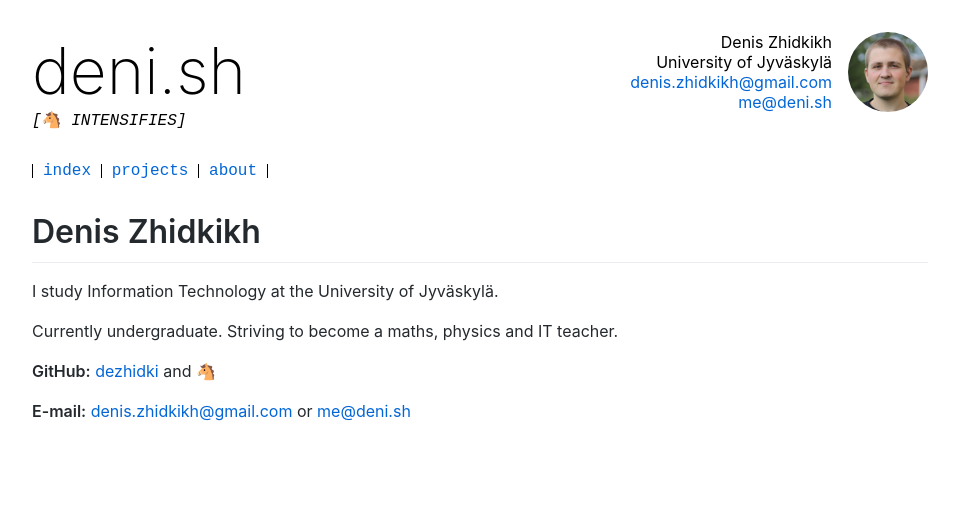
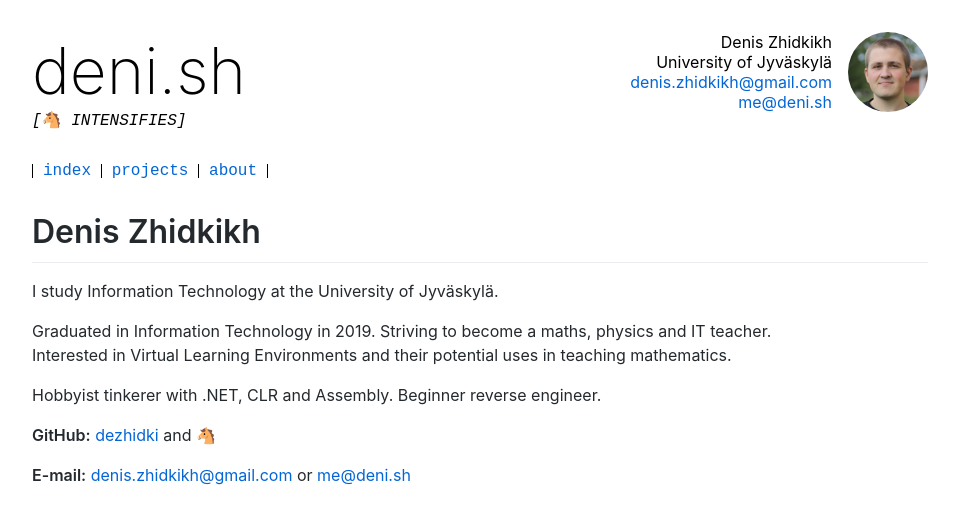
Before and after one commit to dezhidki/dezhidki.github.io, a Jekyll site: the page built from pages/about.md, in a window 1280 px wide. Shown: the top 524 px of the page, without its empty margins (160-1119 px from the left). Built offline with Jekyll 4.4.1, drawn with Linux system fonts in a browser that asks for light colours; some web fonts are replaced.

Commit message:
Update to current status

```diff
--- a/js/titles.js
+++ b/js/titles.js
@@ -2,7 +2,7 @@ const TITLES = [
     "command not found",
         "<i>[HORSING INTENSIFIES]</i>",
         "h as in highfalutin",
-        "curl me daddy!",
+        "a.k.a. big boi",
         "h as in <a href='https://github.com/denikson'>🐴</a>",
         "𝕨 𝕠 𝕒 𝕙",
         "aka <a href='http://🐴.to'>🐴.to</a>",
--- a/pages/about.md
+++ b/pages/about.md
@@ -8,8 +8,10 @@ permalink: /about/
 
 I study Information Technology at the University of Jyväskylä.
 
-Currently undergraduate. Striving to become a maths, physics and IT teacher.
+Graduated in Information Technology in 2019. Striving to become a maths, physics and IT teacher.
+Interested in Virtual Learning Environments and their potential uses in teaching mathematics.
 
+Hobbyist tinkerer with .NET, CLR and Assembly. Beginner reverse engineer.
 
 **GitHub:** [dezhidki](https://github.com/dezhidki) and 🐴
 
```
Also changed, not shown: _projects/index.md (+13 -9 lines), Gemfile.lock.
